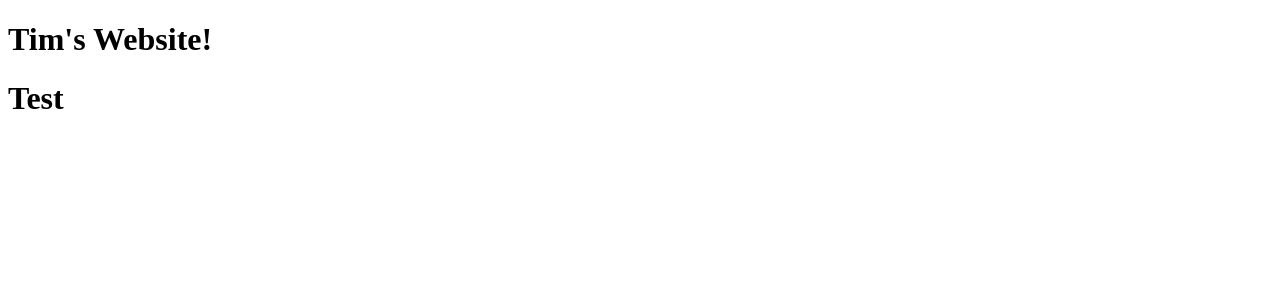
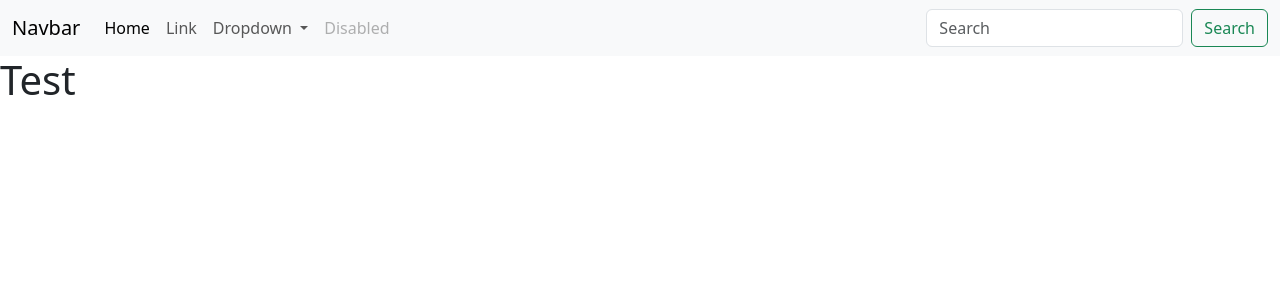
Before and after one commit to WavuaW/MyPractice, a Flask app: page / in a window 1280 px wide. Shown: the top 300 px of the page. Run offline with Flask 3, Linux system fonts and the light colour scheme.

Commit message:
adding bootstrap and using jinja for template extensipon

```diff
--- a/Python-Practice/Session Auth/flask/Sessions/twt_2/app.py
+++ b/Python-Practice/Session Auth/flask/Sessions/twt_2/app.py
@@ -4,7 +4,11 @@ app = Flask(__name__)
 
 @app.route('/')
 def home():
-    return render_template('index.html', content='Testing')
+    return render_template('index.html')
+
+@app.route('/new')
+def new():
+    return render_template('new.html')
 
 if __name__ == "__main__":
     app.run(debug=True)
--- a/Python-Practice/Session Auth/flask/Sessions/twt_2/templates/base.html
+++ b/Python-Practice/Session Auth/flask/Sessions/twt_2/templates/base.html
@@ -2,11 +2,49 @@
 <html>
     <head>
         <title>{% block title %}{% endblock title %}</title>
+        <link href="https://cdn.jsdelivr.net/npm/bootstrap@5.3.1/dist/css/bootstrap.min.css" rel="stylesheet" integrity="sha384-4bw+/aepP/YC94hEpVNVgiZdgIC5+VKNBQNGCHeKRQN+PtmoHDEXuppvnDJzQIu9" crossorigin="anonymous">
+
     </head>
     <body>
-        <h1>Tim's Website!</h1>
+        <nav class="navbar navbar-expand-lg bg-body-tertiary">
+            <div class="container-fluid">
+              <a class="navbar-brand" href="#">Navbar</a>
+              <button class="navbar-toggler" type="button" data-bs-toggle="collapse" data-bs-target="#navbarSupportedContent" aria-controls="navbarSupportedContent" aria-expanded="false" aria-label="Toggle navigation">
+                <span class="navbar-toggler-icon"></span>
+              </button>
+              <div class="collapse navbar-collapse" id="navbarSupportedContent">
+                <ul class="navbar-nav me-auto mb-2 mb-lg-0">
+                  <li class="nav-item">
+                    <a class="nav-link active" aria-current="page" href="#">Home</a>
+                  </li>
+                  <li class="nav-item">
+                    <a class="nav-link" href="#">Link</a>
+                  </li>
+                  <li class="nav-item dropdown">
+                    <a class="nav-link dropdown-toggle" href="#" role="button" data-bs-toggle="dropdown" aria-expanded="false">
+                      Dropdown
+                    </a>
+                    <ul class="dropdown-menu">
+                      <li><a class="dropdown-item" href="#">Action</a></li>
+                      <li><a class="dropdown-item" href="#">Another action</a></li>
+                      <li><hr class="dropdown-divider"></li>
+                      <li><a class="dropdown-item" href="#">Something else here</a></li>
+                    </ul>
+                  </li>
+                  <li class="nav-item">
+                    <a class="nav-link disabled" aria-disabled="true">Disabled</a>
+                  </li>
+                </ul>
+                <form class="d-flex" role="search">
+                  <input class="form-control me-2" type="search" placeholder="Search" aria-label="Search">
+                  <button class="btn btn-outline-success" type="submit">Search</button>
+                </form>
+              </div>
+            </div>
+          </nav>
         {% block content %}
-
         {% endblock content %}
+        <script src="https://cdn.jsdelivr.net/npm/@popperjs/core@2.11.8/dist/umd/popper.min.js" integrity="sha384-I7E8VVD/ismYTF4hNIPjVp/Zjvgyol6VFvRkX/vR+Vc4jQkC+hVqc2pM8ODewa9r" crossorigin="anonymous"></script>
+        <script src="https://cdn.jsdelivr.net/npm/bootstrap@5.3.1/dist/js/bootstrap.min.js" integrity="sha384-Rx+T1VzGupg4BHQYs2gCW9It+akI2MM/mndMCy36UVfodzcJcF0GGLxZIzObiEfa" crossorigin="anonymous"></script>
     </body>
 </html>
--- /dev/null
+++ b/Python-Practice/Session Auth/flask/Sessions/twt_2/templates/new.html
@@ -0,0 +1 @@
+{% extends 'base.html' %}
```
